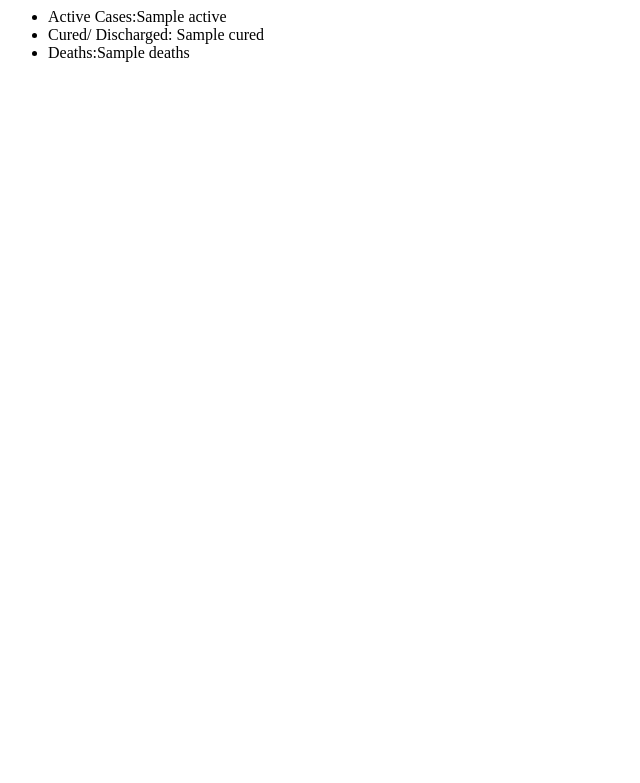
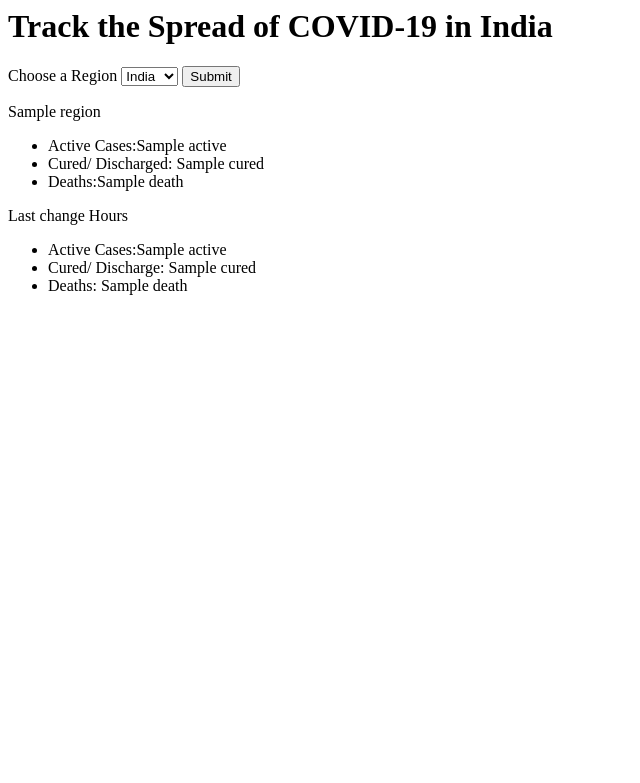
Before and after one commit to vcode11/Covid-19-tracker-india, a Flask app: template dashboard/templates/index.html in a window 1280 px wide. Shown: the top 783 px of the page, without its empty margins (0-640 px from the left). Run offline with Flask 2, Linux system fonts and the light colour scheme; the template is opened without the code that fills it: most values are stand-ins (such as "Sample title", 1, 10 or a date in 2020).

Commit message:
Add selection of data for various regions

```diff
--- a/dashboard/routes.py
+++ b/dashboard/routes.py
@@ -6,7 +6,7 @@ from bs4 import BeautifulSoup
 
 import pandas as pd
 
-from flask import render_template
+from flask import render_template, request
 
 from dashboard import app, db, models
 def rename(df):
@@ -94,10 +94,10 @@ def get_data(df, state):
     d['active'] = int(df.loc[state][1])-d['cured']-d['death']
 
     if case != None:
-        d['24'] = {
+        d['change'] = {
                 'active':d['active']-case.total + case.death + case.cured,
                 'cured':d['cured'] -case.cured,
-                'deaths':d['death'] - case.death,
+                'death':d['death'] - case.death,
             }
     return d
 
@@ -107,7 +107,7 @@ def create_tables():
     print('DB created.')
     insert_older_data()
 
-@app.route('/')
+@app.route('/', methods=['GET','POST'])
 def index():
     r = requests.get('https://www.mohfw.gov.in/')
     soup = BeautifulSoup(r.text, features="html.parser")
@@ -131,10 +131,6 @@ def index():
     df2 = pd.DataFrame(india_,index=['India'])
     df = df.append(df2)
     df.set_index('state', inplace=True)
-    print(df.head())
-    print(get_data(df, 'India'))
     check(df,int(active),int(deaths),int(cured))
-    data = []
-
-    return render_template("index.html", cured=cured,\
-            active=active,deaths=deaths)
+    data = get_data(df,request.args.get('region','India'))
+    return render_template("index.html",data=data,states=list(df.index)[:-1])
--- a/dashboard/templates/index.html
+++ b/dashboard/templates/index.html
@@ -3,10 +3,30 @@
 		<title>Track the Spread Of Covid 19 in India</title>
 	</head>
 	<body>
+		<h1>Track the Spread of COVID-19 in India</h1>
+		<form action="/" method="GET">
+			<label for="region">
+				Choose a Region
+			</label>
+			<select name="region">
+				<option value="India">India</option>
+			{% for state in states %}
+				<option value="{{state}}">{{state}}</option>
+			{% endfor %}
+			</select>
+			<input type="submit" value="Submit">
+		</form>
+		{{data.region}}
 		<ul>
-			<li>Active Cases:{{active}}</li>
-			<li>Cured/ Discharged: {{cured}} </li>
-			<li> Deaths:{{deaths}} </li>
+			<li>Active Cases:{{data.active}}</li>
+			<li>Cured/ Discharged: {{data.cured}} </li>
+			<li> Deaths:{{data.death}} </li>
+		</ul>
+		<p> Last change Hours<p>
+		<ul>
+			<li>Active Cases:{{data.change.active}}</li>
+			<li>Cured/ Discharge: {{data.change.cured}}</li>
+			<li>Deaths: {{data.change.death}}</li>
 		</ul>
 	</body>
 </html>
```
